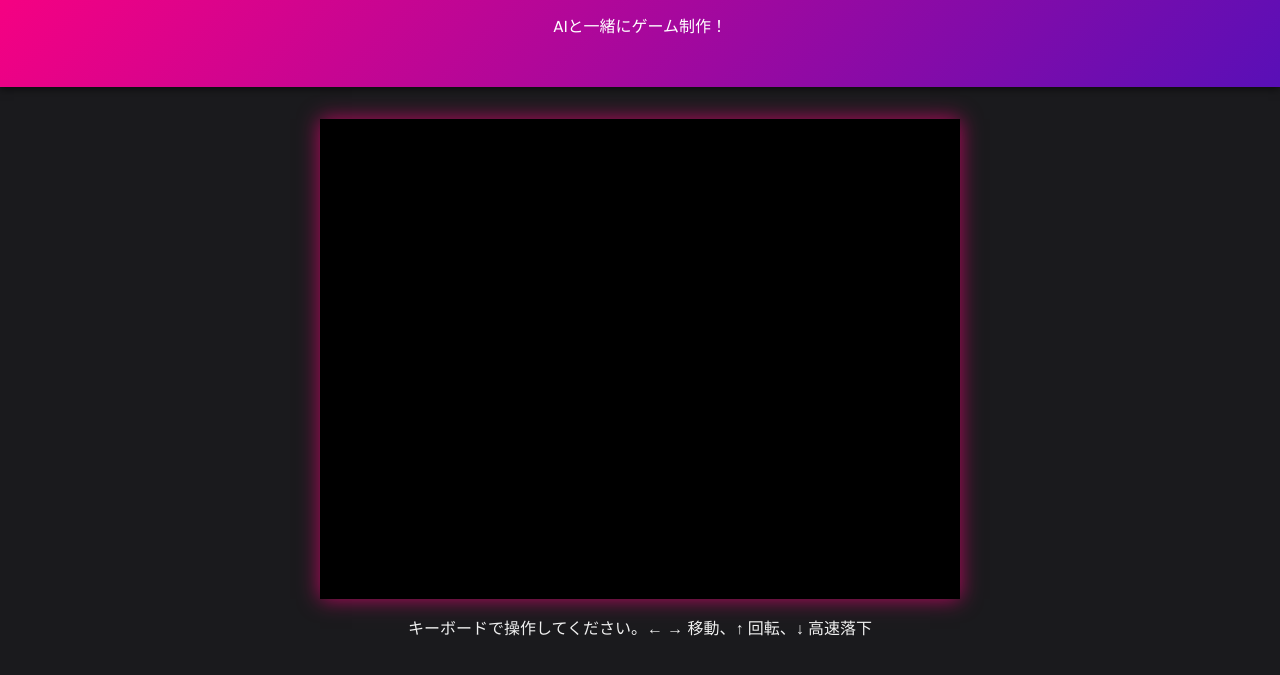
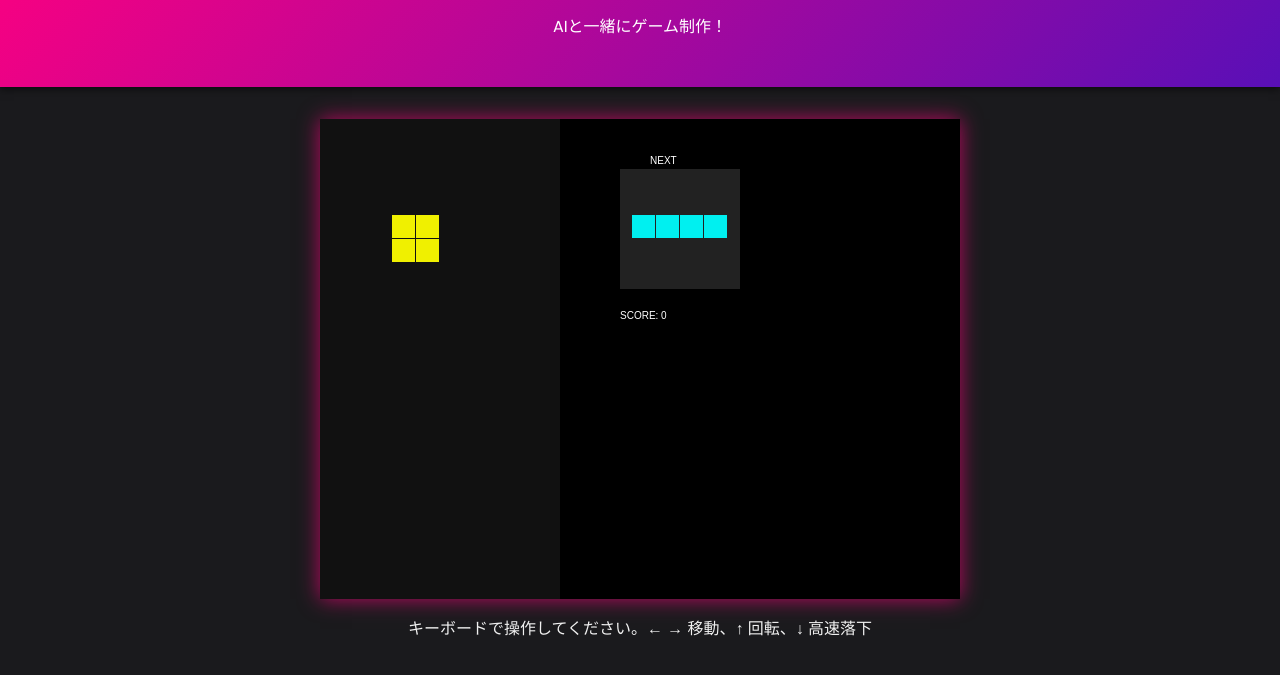
Before and after one commit to skytechplanning/Demo0620, a plain HTML site: page index.html in a window 1280 px wide. Shown: the part 85-760 px from the top of the page. Drawn offline with Linux system fonts and the light colour scheme.

Commit message:
Fix field initialization before declaration

```diff
--- a/index.html
+++ b/index.html
@@ -119,9 +119,7 @@ const COLORS = {
 };
 
 // ==================== ゲームフィールド ====================
-// 空のフィールドを生成
-actionInitField();
-let grid = createMatrix(COLS, ROWS);
+let grid;
 
 function createMatrix(w, h) {
   const matrix = [];
@@ -134,6 +132,10 @@ function createMatrix(w, h) {
 function actionInitField(){
   grid = createMatrix(COLS, ROWS);
 }
+
+// 初期フィールドを生成
+actionInitField();
+
 
 // ==================== ピース処理 ====================
 function randomPiece() {
```
